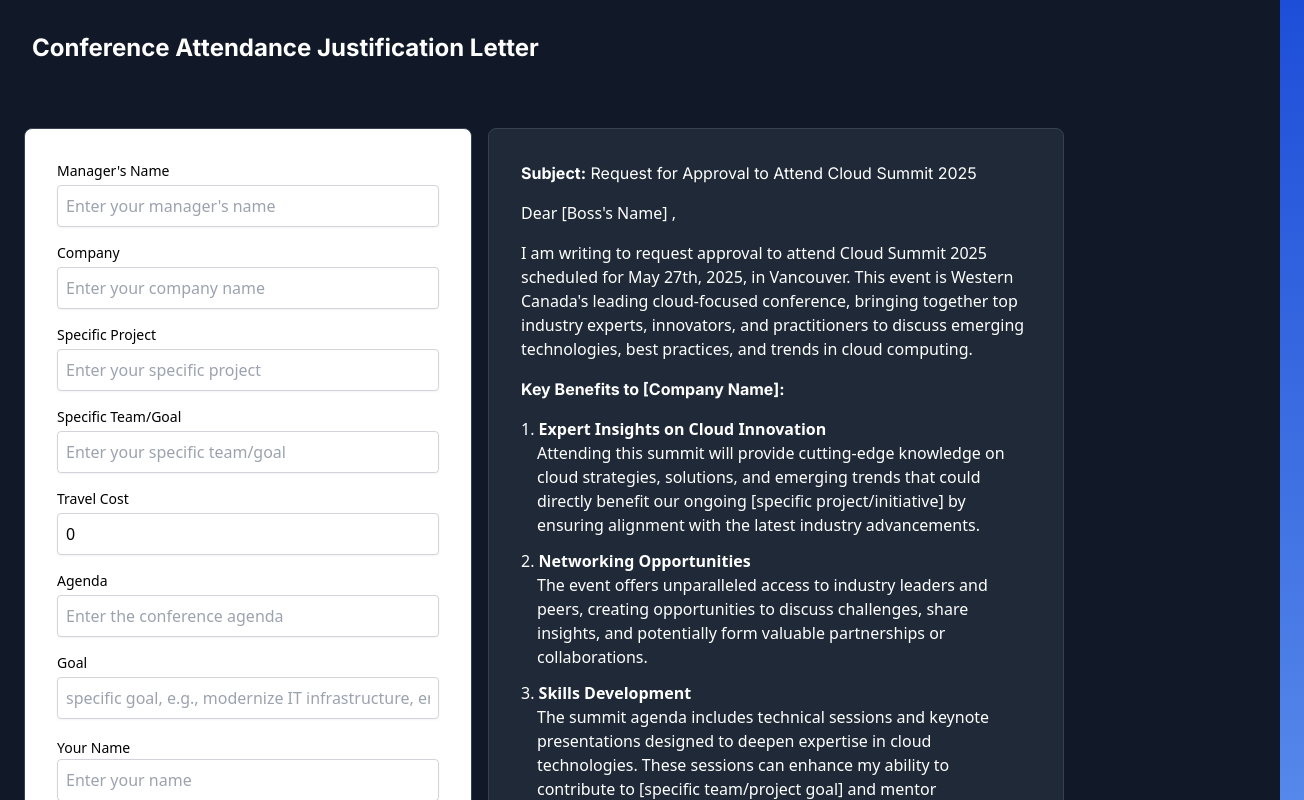
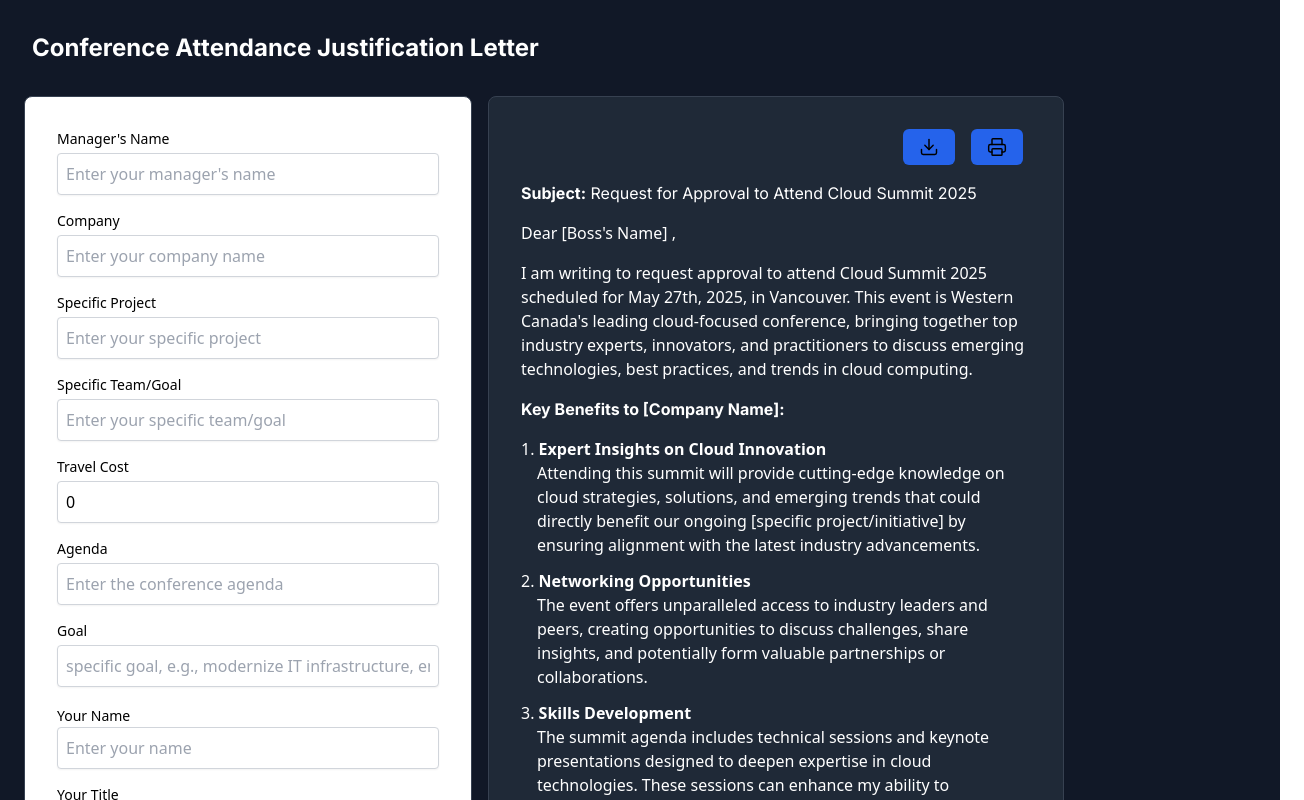
Before and after one commit to bibschan/cloud-summit-2025, a Next.js app: page /justification-letter in a window 1280 px wide. Shown: the top 800 px of the page, 1304 px wide, since content can reach past the window. Built offline with nearby package versions, Linux system fonts and the light colour scheme.

Commit message:
buttons moved to top of pdf section

```diff
--- a/src/app/justification-letter/page.tsx
+++ b/src/app/justification-letter/page.tsx
@@ -35,7 +35,7 @@ export default function JustificationLetter() {
   return (
     <main className="bg-gray-900 text-white pb-6 w-full">
       <h1 className="bg-gray-900 p-4 sm:p-8 text-2xl font-bold">Conference Attendance Justification Letter</h1>
-      <div className="flex flex-col md:flex-row gap-4 md:mx-6 md:w-full">
+      <div className="flex flex-col md:flex-row gap-4 md:mx-6 md:w-auto">
         <JustificationLetterForm formData={formData} setFormData={setFormData} />
         <JustificationLetterPDF formData={formData} setFormData={setFormData} />
       </div>
--- a/src/components/justification-letter-form.tsx
+++ b/src/components/justification-letter-form.tsx
@@ -17,7 +17,7 @@ export default function JustificationLetterForm({ formData, setFormData}: { form
       }
 
     return (
-        <form className="rounded-lg border text-card-foreground shadow-sm bg-white border-gray-700 max-w-lg md:max-w-md mx-auto md:mx-0 mt-8 p-8 max-h-fit">
+        <form className="rounded-lg border text-card-foreground shadow-sm bg-white border-gray-700 max-w-lg md:max-w-md mx-auto md:mx-0 p-8 max-h-fit">
             <label className="block text-sm font-medium mb-1 text-black">Manager&apos;s Name</label>
             <input
                 name="managerName"
--- a/src/components/justification-letter-pdf.tsx
+++ b/src/components/justification-letter-pdf.tsx
@@ -66,8 +66,15 @@ export default function JustificationLetterPDF(formData: any, setFormData: any)
 
     return (
         <div className="min-h-screen bg-gray-900 text-white ">
-
-            <section ref={pdfRef} className="rounded-lg border text-card-foreground shadow-sm bg-gray-800 border-gray-700 max-w-xl mx-auto mt-8 p-8 flex-grow">
+            <section ref={pdfRef} className="rounded-lg border text-card-foreground shadow-sm bg-gray-800 border-gray-700 max-w-xl mx-auto p-8 flex-grow">
+                <div className=" flex justify-end mb-4 max-w-4xl mx-auto">
+                    <a onClick={handleSave} className="bg-blue-600 mx-2 px-4 py-2 rounded-md">
+                        <img alt='Save as PDF' src='/justification-letter/download.svg'></img>
+                    </a>
+                    <a onClick={handlePrint} className="bg-blue-600 mx-2 px-4 py-2 rounded-md">
+                        <img alt='Print' src='/justification-letter/printer.svg'></img>
+                    </a>
+                </div>
                 <div className={`pdf-content ${isSmallScreen ? "text-sm" : "text-base"}`}>
                     <h3 className="mb-4"><span className="font-bold">Subject:</span> Request for Approval to Attend Cloud Summit 2025 </h3>
                 </div>
@@ -131,14 +138,7 @@ export default function JustificationLetterPDF(formData: any, setFormData: any)
                         {formData.company || '[Company Name]'}
                     </p>
                 </div>
-                <div className=" flex justify-end my-4 max-w-4xl mx-auto">
-                <a onClick={handleSave} className="bg-blue-600 mx-2 px-4 py-2 rounded-md">
-                    <img alt='Save as PDF' src='/justification-letter/download.svg'></img>
-                </a>
-                <a onClick={handlePrint} className="bg-blue-600 mx-2 px-4 py-2 rounded-md">
-                    <img alt='Print' src='/justification-letter/printer.svg'></img>
-                </a>
-            </div>
+
             </section>
 
         </div >
```
